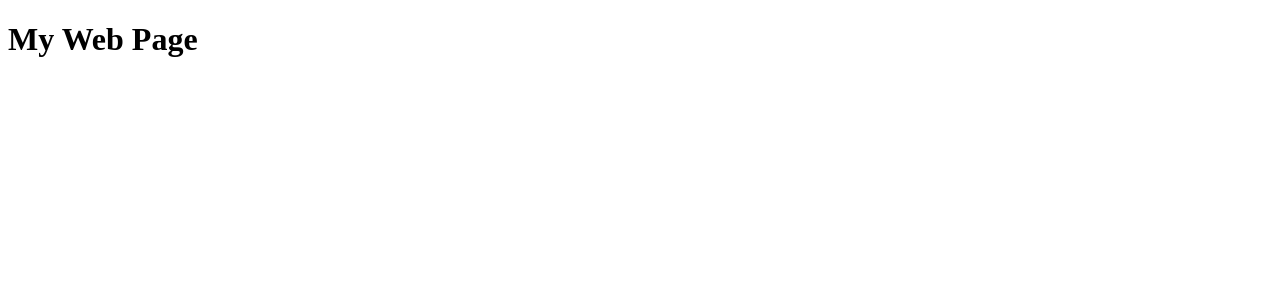
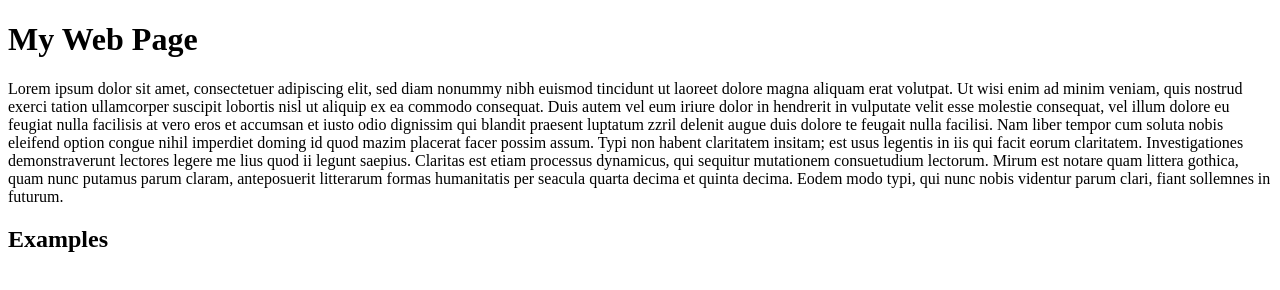
Before and after one commit to Stran6Cps/practice1, a plain HTML site: page index.html in a window 1280 px wide. Drawn offline with Linux system fonts and the light colour scheme.

Commit message:
second commit

```diff
--- a/index.html
+++ b/index.html
@@ -6,5 +6,26 @@
       </head>
       <body>
           <h1>My Web Page</h1>
+          <p> Lorem ipsum dolor sit amet, consectetuer adipiscing elit,
+          sed diam nonummy nibh euismod tincidunt ut laoreet dolore
+          magna aliquam erat volutpat. Ut wisi enim ad minim veniam,
+          quis nostrud exerci tation ullamcorper suscipit lobortis nisl
+          ut aliquip ex ea commodo consequat. Duis autem vel eum iriure
+          dolor in hendrerit in vulputate velit esse molestie consequat,
+          vel illum dolore eu feugiat nulla facilisis at vero eros et
+          accumsan et iusto odio dignissim qui blandit praesent luptatum
+          zzril delenit augue duis dolore te feugait nulla facilisi.
+          Nam liber tempor cum soluta nobis eleifend option congue
+          nihil imperdiet doming id quod mazim placerat facer possim
+          assum. Typi non habent claritatem insitam; est usus legentis
+          in iis qui facit eorum claritatem. Investigationes
+          demonstraverunt lectores legere me lius quod ii legunt saepius.
+          Claritas est etiam processus dynamicus, qui sequitur mutationem
+          consuetudium lectorum. Mirum est notare quam littera gothica,
+          quam nunc putamus parum claram, anteposuerit litterarum formas
+          humanitatis per seacula quarta decima et quinta decima. Eodem
+          modo typi, qui nunc nobis videntur parum clari, fiant sollemnes
+          in futurum.</p>
+          <h2>Examples</h2>
       </body>
     </html>
```
